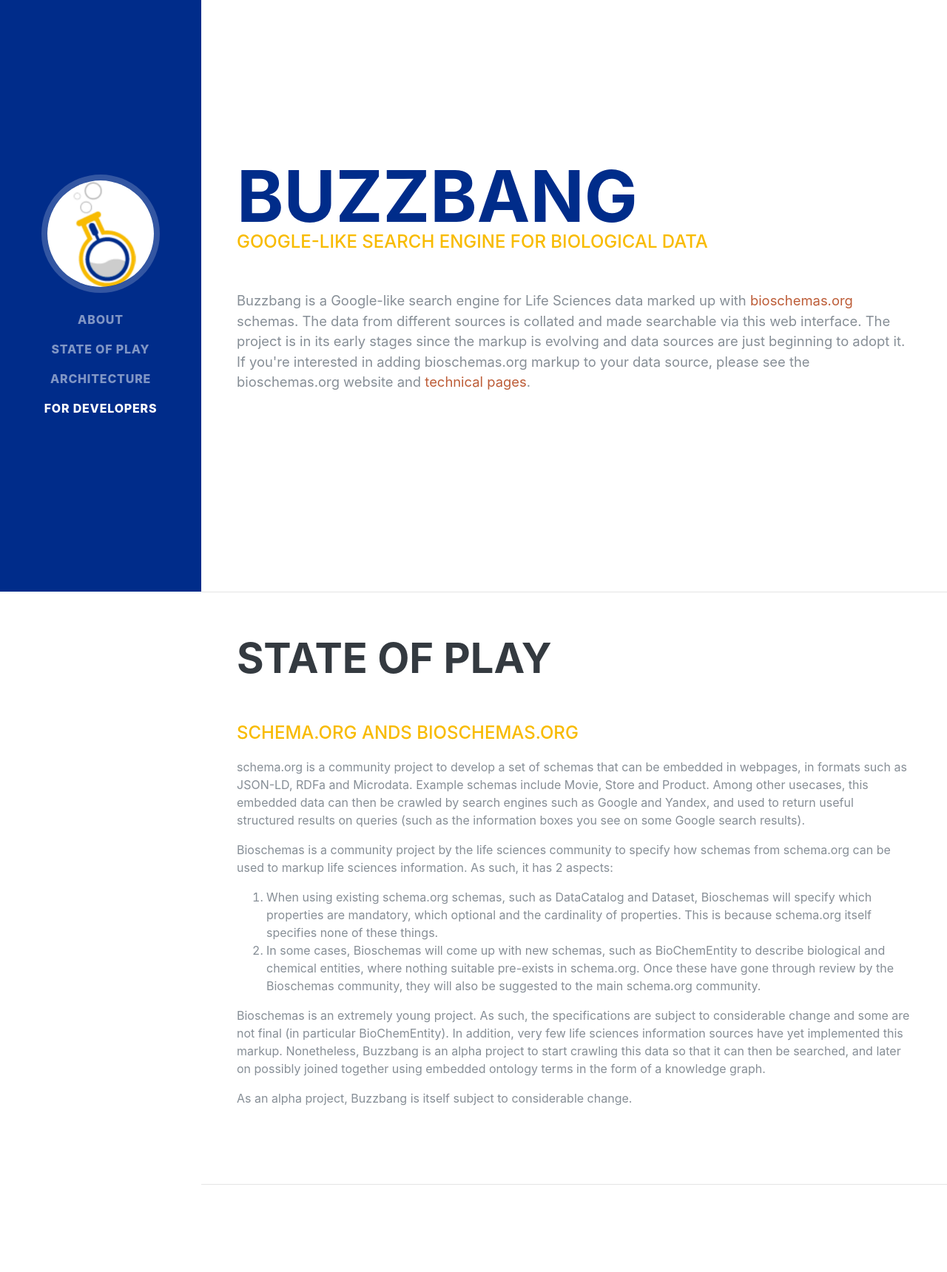
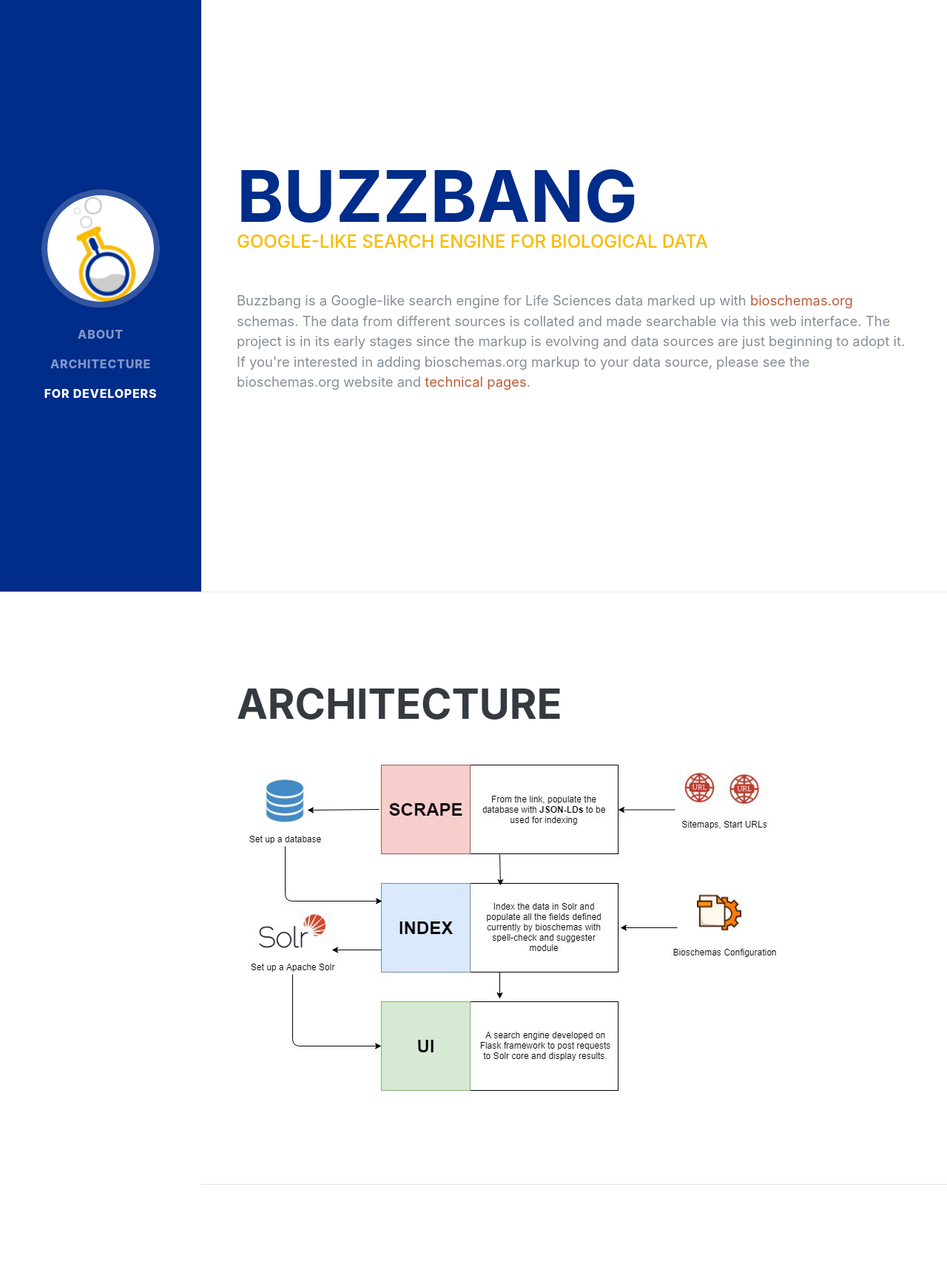
Before and after one commit to buzzbangorg/bsbang-frontend, a Flask app: page /about in a window 1280 px wide. Shown: the top 1720 px of the page at 74% size. Run offline with Flask 2, Linux system fonts and the light colour scheme; parts of the project's set-up code (start-up, migrations or seed data) failed here and were passed over; some libraries are stand-ins or nearby versions; some web fonts are replaced.

Commit message:
remove state of play section
I think people can see this from the buzzbang github wiki page (which I will shortly link)

```diff
--- a/templates/about.html
+++ b/templates/about.html
@@ -40,9 +40,6 @@
             <a class="nav-link js-scroll-trigger" href="#about">About</a>
           </li>
           <li class="nav-item">
-            <a class="nav-link js-scroll-trigger" href="#state">State of play</a>
-          </li>
-          <li class="nav-item">
             <a class="nav-link js-scroll-trigger" href="#architecture">Architecture</a>
           </li>
           <li class="nav-item">
@@ -66,46 +63,6 @@
             The project is in its early stages since the markup is evolving and data sources are just beginning to adopt it.
             If you're interested in adding bioschemas.org markup to your data source, please see the bioschemas.org website and <a href="https://github.com/BioSchemas/specifications/wiki/Technical">technical pages</a>.
           </p>
-        </div>
-      </section>
-
-      <hr class="m-0">
-
-      <section class="buzzbang-section p-3 p-lg-5 d-flex flex-column" id="state">
-        <div class="my-auto">
-          <h2 class="mb-5">State of play</h2>
-
-          <div class="buzzbang-item d-flex flex-column flex-md-row mb-5">
-            <div class="buzzbang-content mr-auto">
-              <div class="subheading mb-3">Schema.org ands Bioschemas.org</div>
-              <p class="mb-3">
-                schema.org is a community project to develop a set of schemas that can be embedded in webpages, in formats such as JSON-LD, RDFa and Microdata.
-                Example schemas include Movie, Store and Product.
-                Among other usecases, this embedded data can then be crawled by search engines such as Google and Yandex, and used to return useful structured results on queries (such as the information boxes you see on some Google search results).
-              </p>
-              <p class="mb-3">
-                Bioschemas is a community project by the life sciences community to specify how schemas from schema.org can be used to markup life sciences information. As such, it has 2 aspects:
-                <ol>
-                  <li>
-                    When using existing schema.org schemas, such as DataCatalog and Dataset, Bioschemas will specify which properties are mandatory, which optional and the cardinality of properties.
-                    This is because schema.org itself specifies none of these things.
-                  </li>
-                  <li>
-                    In some cases, Bioschemas will come up with new schemas, such as BioChemEntity to describe biological and chemical entities, where nothing suitable pre-exists in schema.org.
-                    Once these have gone through review by the Bioschemas community, they will also be suggested to the main schema.org community.
-                  </li>
-                </ol>
-              </p>
-              <p class="mb-3">
-                Bioschemas is an extremely young project. As such, the specifications are subject to considerable change and some are not final (in particular BioChemEntity).
-                In addition, very few life sciences information sources have yet implemented this markup.
-                Nonetheless, Buzzbang is an alpha project to start crawling this data so that it can then be searched, and later on possibly joined together using embedded ontology terms in the form of a knowledge graph.
-              </p>
-              <p class="mb-0">
-                As an alpha project, Buzzbang is itself subject to considerable change.
-              </p>
-            </div>
-          </div>
         </div>
       </section>
 
```
